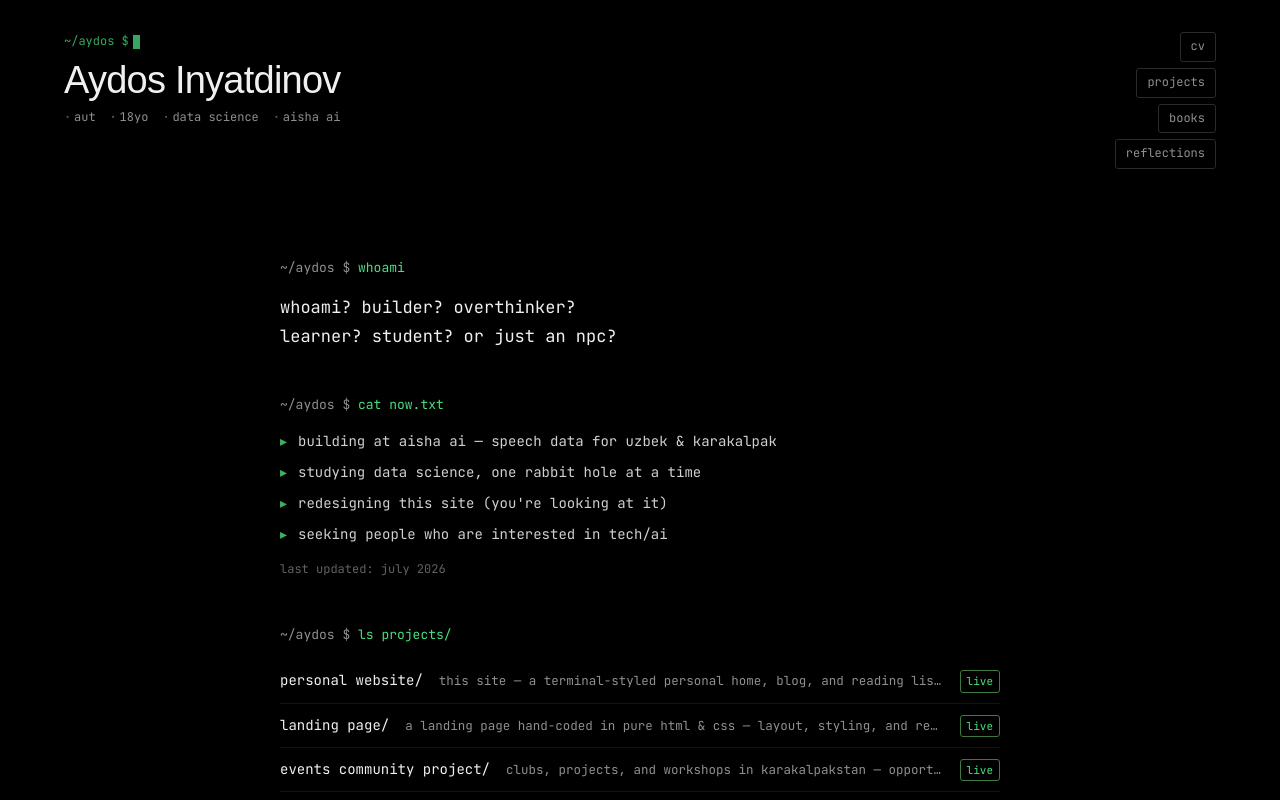
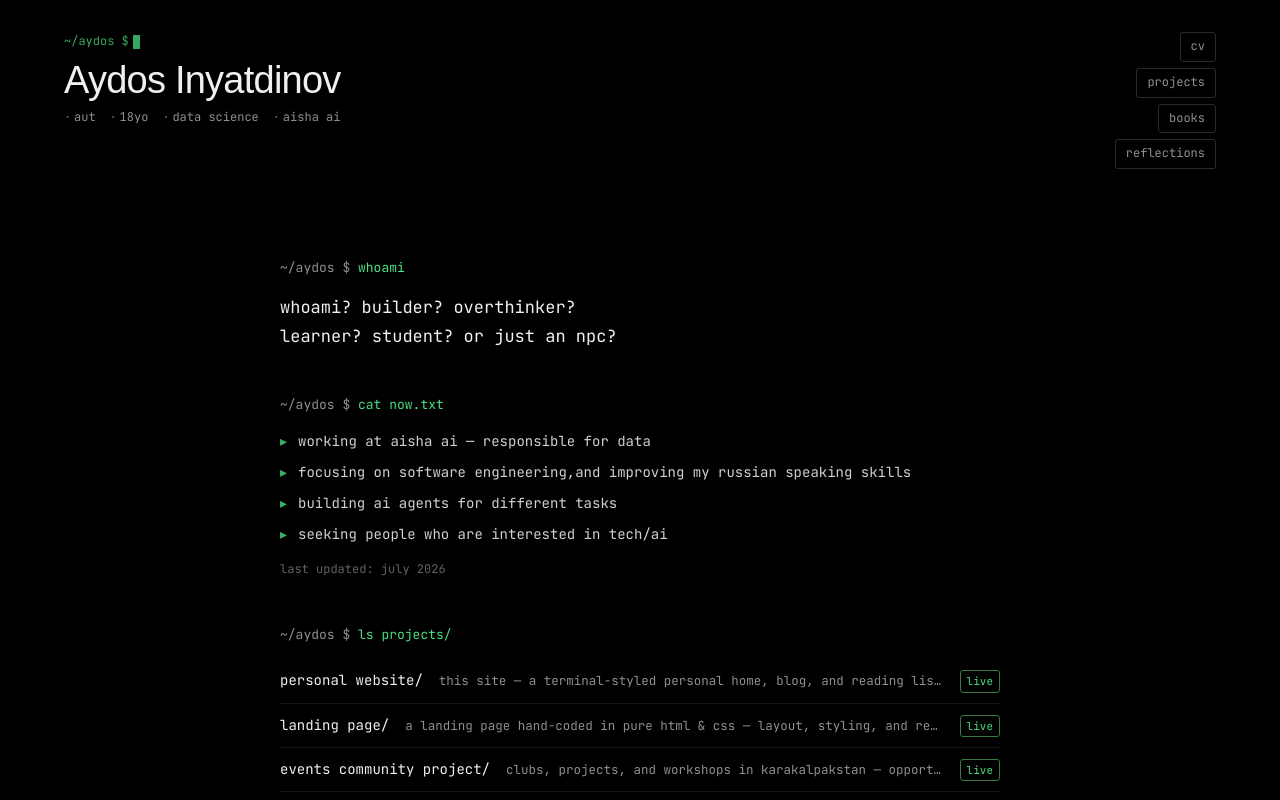
Before and after one commit to AydosIn/my-site, a Next.js app: page / in a window 1280 px wide. Shown: the top 800 px of the page. Built offline with nearby package versions, Linux system fonts and the light colour scheme; a web font is replaced by a local one.

Commit message:
Update /now section with current focus

```diff
--- a/data/now.ts
+++ b/data/now.ts
@@ -6,9 +6,9 @@
 export const now = {
   updated: "july 2026",
   items: [
-    "building at aisha ai — speech data for uzbek & karakalpak",
-    "studying data science, one rabbit hole at a time",
-    "redesigning this site (you're looking at it)",
+    "working at aisha ai — responsible for data",
+    "focusing on software engineering,and improving my russian speaking skills",
+    "building ai agents for different tasks",
     "seeking people who are interested in tech/ai",
   ],
 };
```
